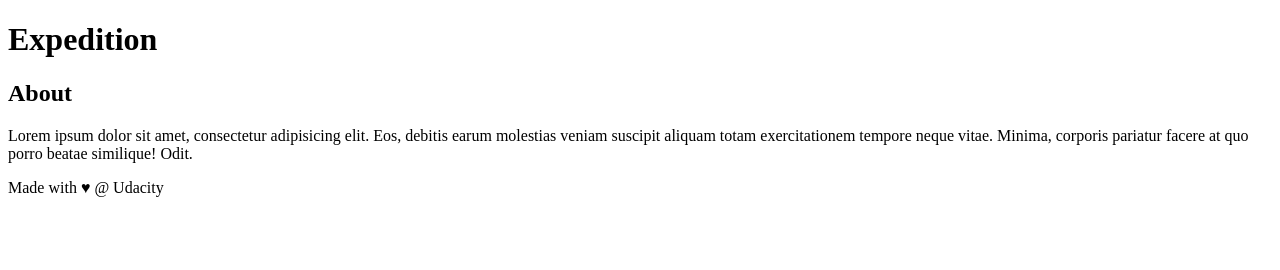
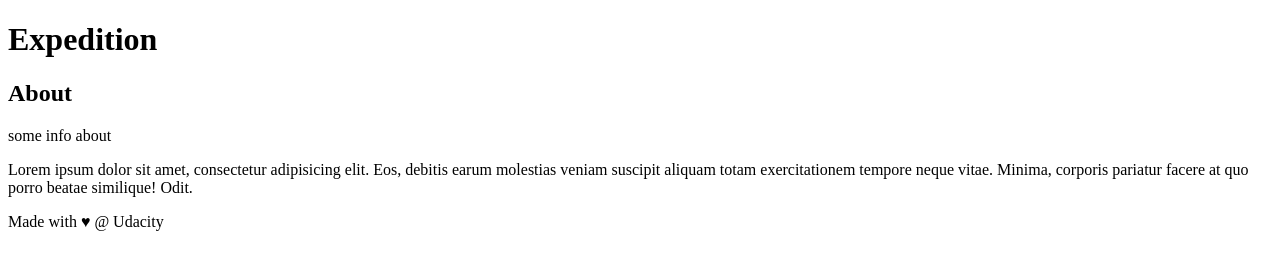
Before and after one commit to 4zorbin/kottans-frontend, a plain HTML site: page new-git-project/index.html in a window 1280 px wide. Drawn offline with Linux system fonts and the light colour scheme.

Commit message:
add info into aside

```diff
--- a/new-git-project/index.html
+++ b/new-git-project/index.html
@@ -20,7 +20,7 @@
     </div>
     <aside>
         <h2>About</h2>
-
+        <p>some info about</p>
         <p>Lorem ipsum dolor sit amet, consectetur adipisicing elit. Eos, debitis earum molestias veniam suscipit aliquam totam exercitationem tempore neque vitae. Minima, corporis pariatur facere at quo porro beatae similique! Odit.</p>
     </aside>
     <footer>
```
